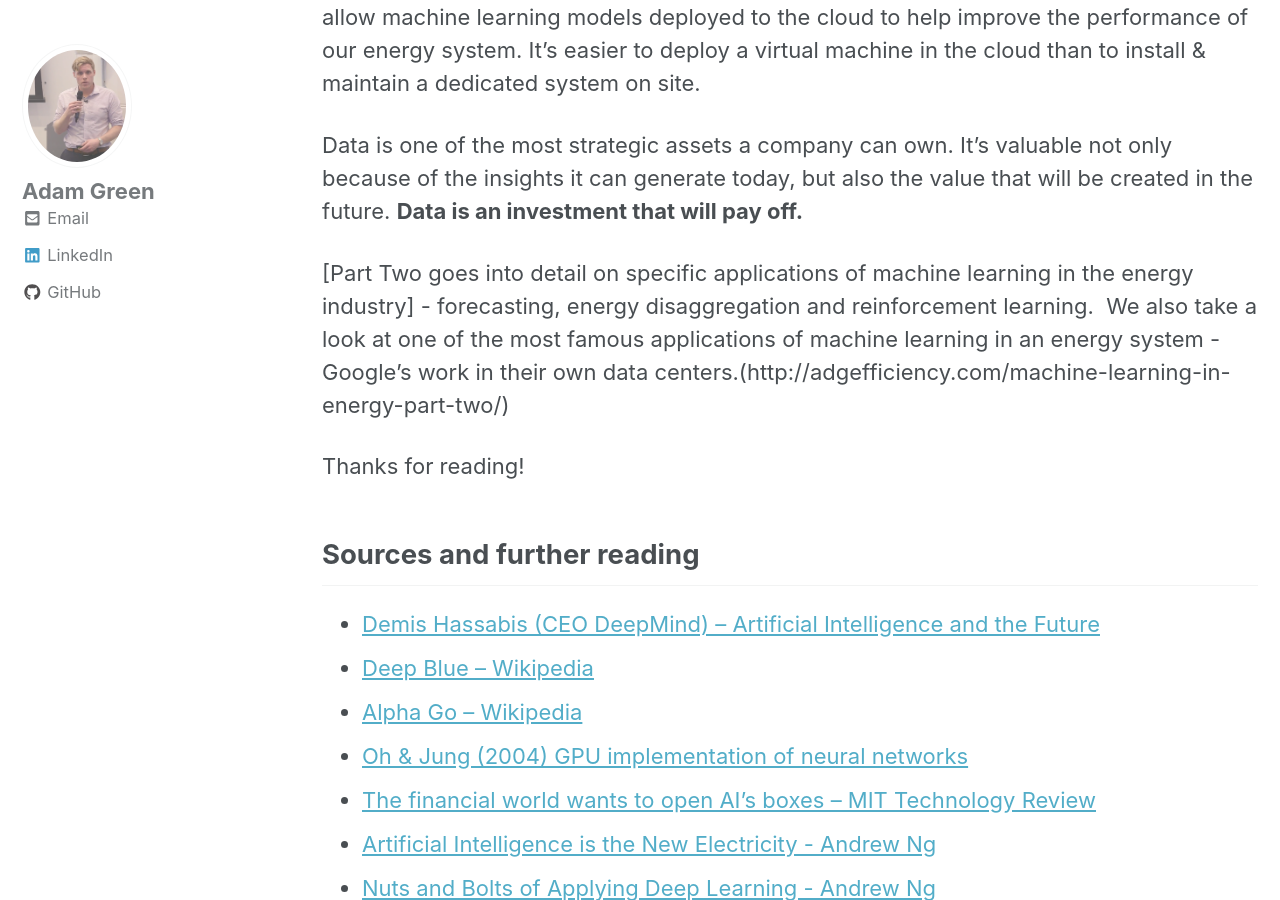
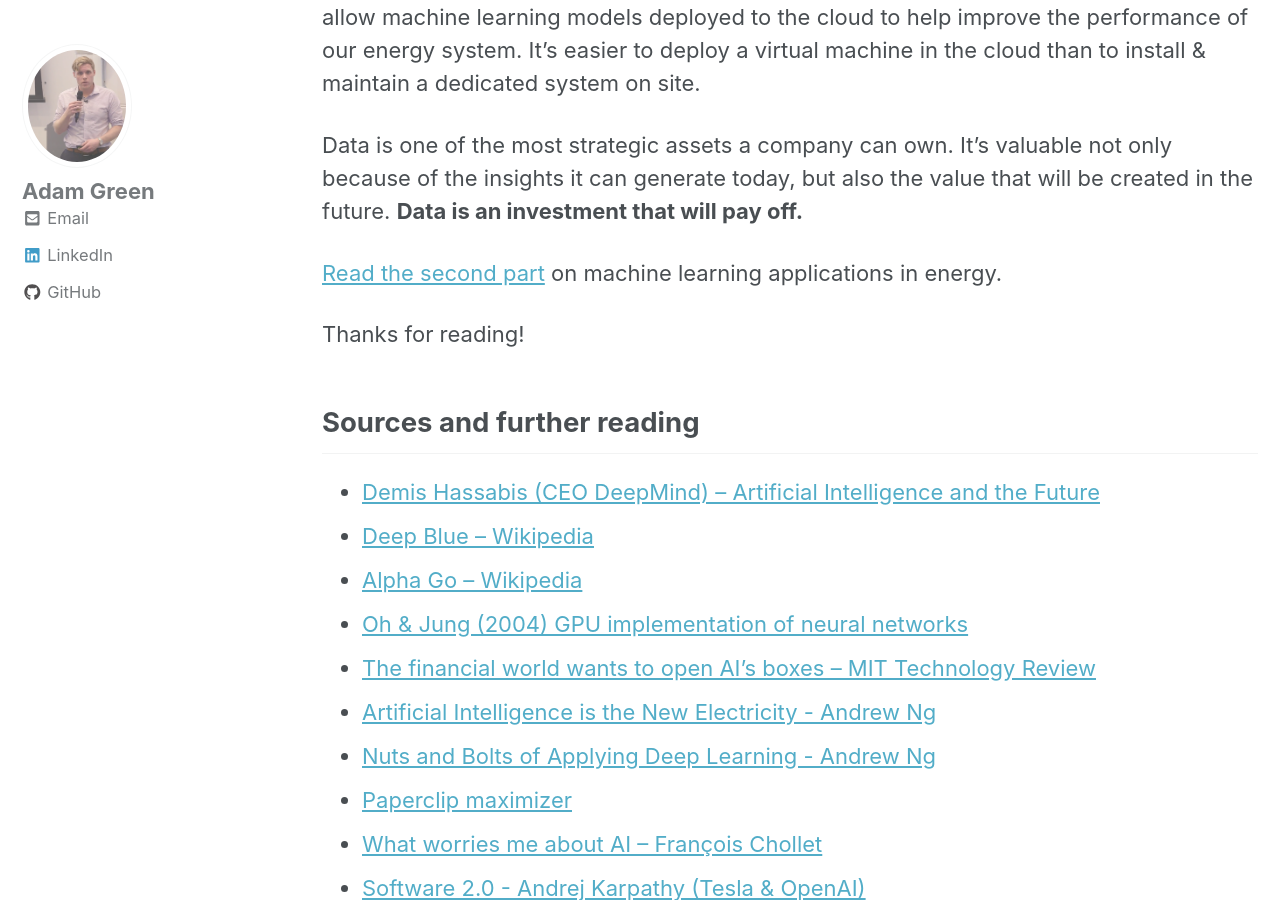
Before and after one commit to ADGEfficiency/adgefficiency.github.io, a Jekyll site: the page built from _posts/2017-04-30-machine-learning-in-energy-part-one.md, in a window 1280 px wide and 900 px high, scrolled down 10221 px. Built offline with Jekyll 4.4.1, drawn with Linux system fonts in a browser that asks for light colours; nearby versions of some CDN libraries.

Commit message:
site cleanup

```diff
--- a/_posts/2017-04-30-machine-learning-in-energy-part-one.md
+++ b/_posts/2017-04-30-machine-learning-in-energy-part-one.md
@@ -157,7 +157,7 @@
 
 Data is one of the most strategic assets a company can own. It's valuable not only because of the insights it can generate today, but also the value that will be created in the future. **Data is an investment that will pay off.**
 
-[Part Two goes into detail on specific applications of machine learning in the energy industry] - forecasting, energy disaggregation and reinforcement learning.  We also take a look at one of the most famous applications of machine learning in an energy system - Google’s work in their own data centers.(http://adgefficiency.com/machine-learning-in-energy-part-two/)
+[Read the second part](http://adgefficiency.com/machine-learning-in-energy-part-two/) on machine learning applications in energy.
 
 Thanks for reading!
 
```
